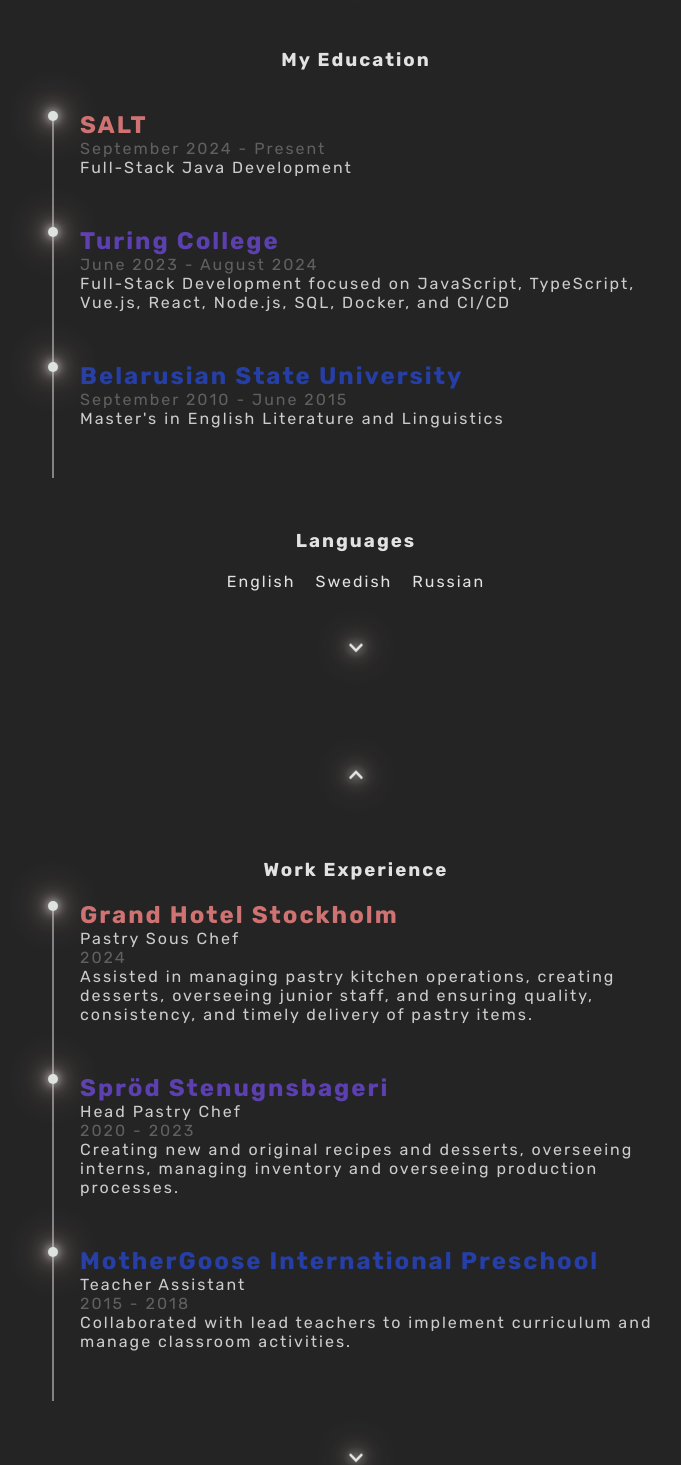
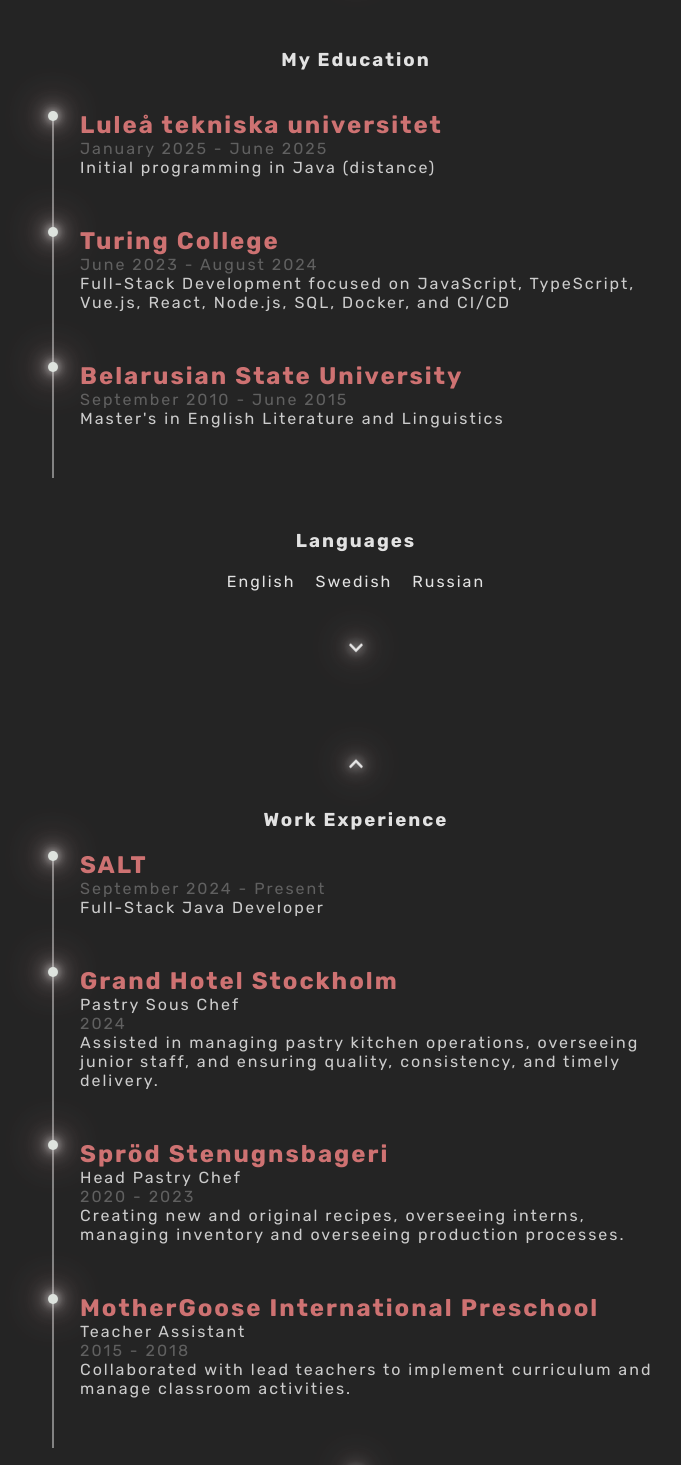
Before and after one commit to svetlana-soboleva/my-tech-journey, a React (Vite) app: page / in a window 1280 px wide. Shown: the part 1740-3205 px from the top of the page, without its empty margins (284-965 px from the left). Built offline with nearby package versions, Linux system fonts and the light colour scheme.

Commit message:
change the layout for the mobile, add education

```diff
--- a/src/components/about/About.jsx
+++ b/src/components/about/About.jsx
@@ -5,7 +5,7 @@
       <h3 className='title__about'>About</h3>
       <p>
         Junior web developer currently
-        completing my training at <span className='salt'>SALT</span>,
+        working at <span className='salt'>SALT</span>,
         with experience in both front-end and back-end development.
         I am seeking a challenging position to apply my skills
         and continue growing professionally.
--- a/src/components/myEducation/Education.jsx
+++ b/src/components/myEducation/Education.jsx
@@ -5,18 +5,20 @@
     <div className="education">
       <h3 className="title__education">My Education</h3>
       <div className="timeline">
+
+      <div className="timeline-item">
+          <div className="dot"></div>
+          <div className="content salt">
+            <h2>Luleå tekniska universitet</h2>
+            <span>January 2025 - June 2025</span>
+            <p>
+            Initial programming in Java (distance)
+            </p>
+          </div>
+        </div>
         <div className="timeline-item">
           <div className="dot"></div>
           <div className="content salt">
-            <h2>SALT</h2>
-            <span>September 2024 - Present</span>
-            <p>Full-Stack Java Development</p>
-          </div>
-        </div>
-
-        <div className="timeline-item">
-          <div className="dot"></div>
-          <div className="content turing">
             <h2>Turing College</h2>
             <span>June 2023 - August 2024</span>
             <p>
@@ -28,7 +30,7 @@
 
         <div className="timeline-item">
           <div className="dot"></div>
-          <div className="content bsu">
+          <div className="content salt">
             <h2>Belarusian State University</h2>
             <span>September 2010 - June 2015</span>
             <p>Master&apos;s in English Literature and Linguistics</p>
--- a/src/components/myProjects/Project.jsx
+++ b/src/components/myProjects/Project.jsx
@@ -78,7 +78,7 @@
           </p>
         </div>
 
-        {/* Navigation Buttons */}
+
         <button className="carousel-button left" onClick={handlePrev}>
           &#10094;
         </button>
--- a/src/components/myProjects/project.css
+++ b/src/components/myProjects/project.css
@@ -128,3 +128,10 @@
   align-items: center;
   gap: 20px;
 }
+
+@media (max-width: 429px) {
+
+ .carousel-image{
+  width: 150px;
+ }
+}
--- a/src/components/workExperience/WorkExperience.jsx
+++ b/src/components/workExperience/WorkExperience.jsx
@@ -1,40 +1,58 @@
-import './workExperience.css'
+import "./workExperience.css";
 
 export const WorkExperience = () => {
   return (
-    <div className='workExperience'>
+    <div className="workExperience">
       <h3>Work Experience</h3>
       <div className="timeline">
+        <div className="timeline-item">
+          <div className="dot"></div>
+          <div className="content salt">
+            <h2>SALT</h2>
+            <span>September 2024 - Present</span>
+            <p>Full-Stack Java Developer</p>
+          </div>
+        </div>
         <div className="timeline-item">
           <div className="dot"></div>
           <div className="content salt">
             <h2>Grand Hotel Stockholm</h2>
             <p>Pastry Sous Chef</p>
             <span>2024</span>
-      <p>Assisted in managing pastry kitchen operations, creating desserts, overseeing junior staff, and ensuring quality, consistency, and timely delivery of pastry items.</p>
+            <p>
+              Assisted in managing pastry kitchen operations,
+              overseeing junior staff, and ensuring quality, consistency, and
+              timely delivery.
+            </p>
           </div>
         </div>
 
         <div className="timeline-item">
           <div className="dot"></div>
-    <div className="content turing">
+          <div className="content salt">
             <h2>Spröd Stenugnsbageri</h2>
             <p>Head Pastry Chef</p>
             <span>2020 - 2023</span>
-      <p>Creating new and original recipes and desserts, overseeing interns, managing inventory and overseeing production processes.</p>
+            <p>
+              Creating new and original recipes, overseeing
+              interns, managing inventory and overseeing production processes.
+            </p>
           </div>
         </div>
 
-  <div className="timeline-item">
+        <div className="timeline-item smallScreenExperience">
           <div className="dot"></div>
-    <div className="content bsu">
+          <div className="content salt">
             <h2>MotherGoose International Preschool</h2>
             <p>Teacher Assistant</p>
             <span>2015 - 2018</span>
-      <p>Collaborated with lead teachers to implement curriculum and manage classroom activities.</p>
+            <p>
+              Collaborated with lead teachers to implement curriculum and manage
+              classroom activities.
+            </p>
           </div>
         </div>
       </div>
     </div>
-  )
-}
+  );
+};
--- a/src/index.css
+++ b/src/index.css
@@ -80,12 +80,12 @@
   flex-direction: column;
   align-items: center;
   justify-content: space-around;
-  gap: 40px;
+  gap: 20px;
 }
 
 .page5 {
   scroll-margin: 20px;
-  padding-top: 20px;
+  padding-top: 10px;
   height: 95vh;
   display: flex;
   flex-direction: column;
@@ -93,3 +93,17 @@
   justify-content: flex-start;
   gap: 40px;
 }
+
+
+
+@media (max-width: 429px) {
+  .languages {
+    display: none;
+  }
+ .smallScreenExperience{
+  display: none;
+ }
+ .page3, .page4, .page5{
+  font-size: 0.9rem;
+ }
+}
```
Lines whose indentation alone changed are shown as unchanged.
